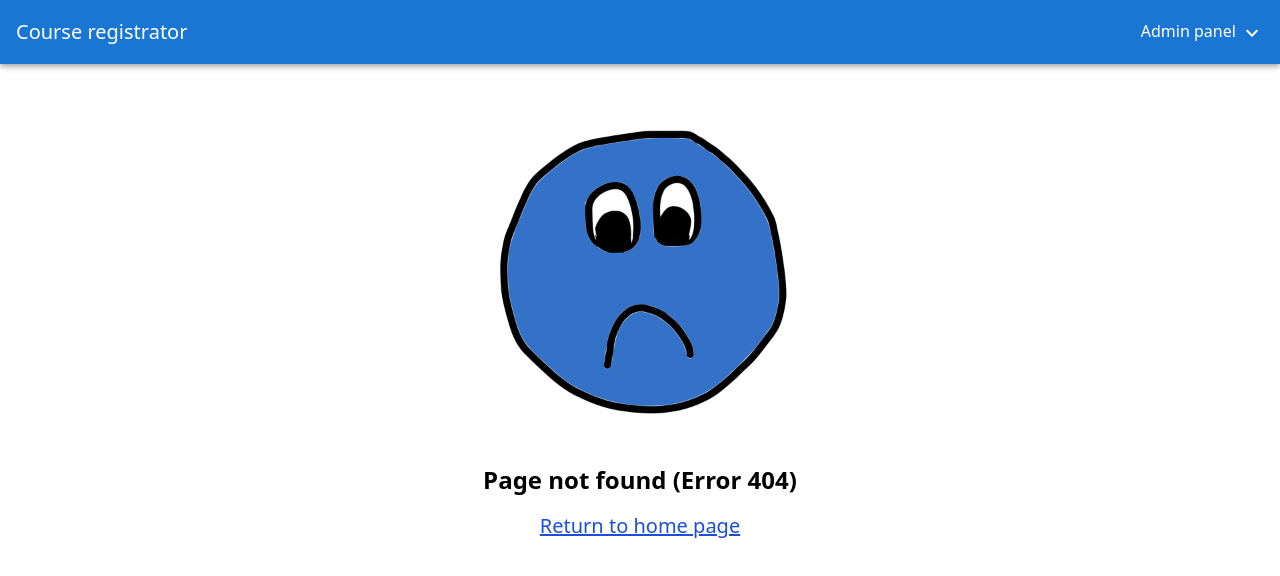
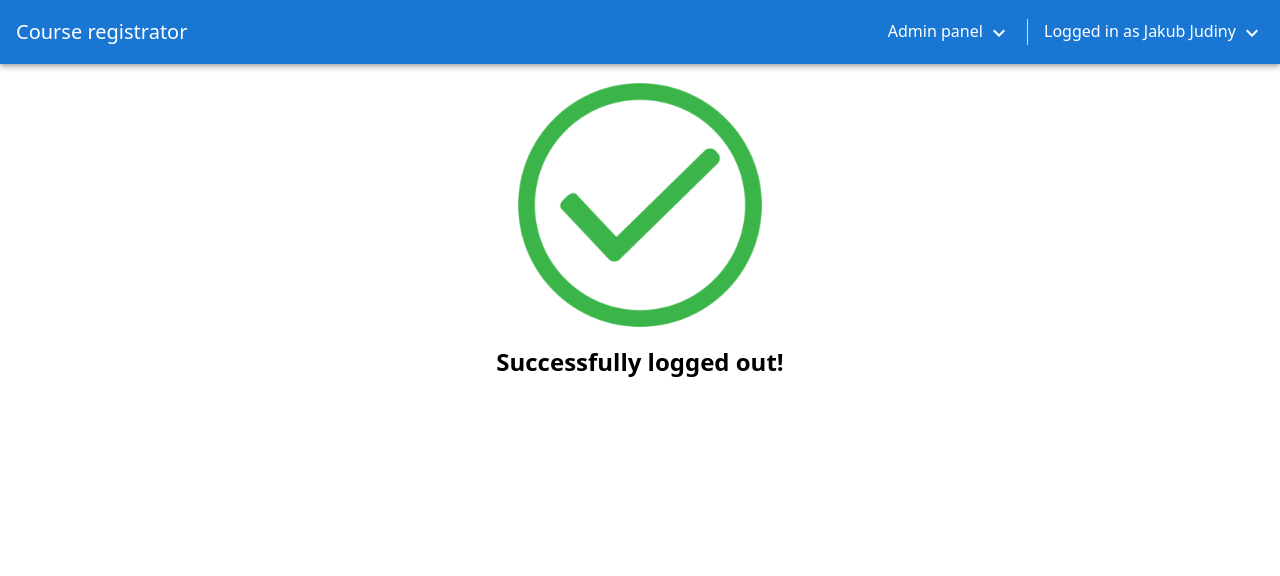
Before and after one commit to TheRikej/courses-registrator, a React (Vite) app in the folder application/: page /logout in a window 1280 px wide. Before the commit this address had no page. Shown: the top 576 px of the page. Built offline with nearby package versions, Linux system fonts and the light colour scheme.

Commit message:
feat: update header, add logout

```diff
--- a/application/src/App.tsx
+++ b/application/src/App.tsx
@@ -22,6 +22,7 @@ import User from "./pages/User";
 import DeleteUser from "./forms/DeleteUser";
 import RegisterForm from "./forms/RegisterForm";
 import LoginForm from "./forms/LoginForm";
+import Logout from "./components/Logout";
 
 function App() {
   return (
@@ -60,6 +61,7 @@ function App() {
                   <Route path="/users/:id/delete" element={<DeleteUser/>} />
 
                   <Route path="/login" element={<LoginForm />} />
+                  <Route path="/logout" element={<Logout />} />
                   <Route path="/register" element={<RegisterForm />} />
 
                   <Route path='*' element={<NotFound />}/>
--- a/application/src/components/Header.tsx
+++ b/application/src/components/Header.tsx
@@ -1,4 +1,4 @@
-import { ExpandMore } from '@mui/icons-material';
+import {ExpandMore, Logout} from '@mui/icons-material';
 
 import {
     AppBar,
@@ -8,16 +8,20 @@ import {
 import React from 'react';
 import {Link} from "react-router-dom";
 
-//TODO: link to / (main page - list of courses) when clicked on "Course registrator"
-//TODO 2: add "logged in as ..." to the right of the panel
 export default function Header() {
+    //TODO: get from auth
+    const name = "Jakub Judiny";
+    const id = 4354;
 
     return (
         <AppBar position="static">
             <Toolbar disableGutters sx={{ justifyContent: 'space-between' }}>
-                <Link to="/" className="text-base lg:text-xl m-2 lg:mx-4">Course registrator</Link>
-                <div className="dropdown">
-                    <div className="m-2 lg:mx-4">
+                <Link to="/" className="hidden lg:block text-sm lg:text-xl mx-1 lg:my-auto lg:mx-4">
+                    Course registrator
+                </Link>
+                <div className="flex flex-row-reverse lg:flex-row space-between w-full lg:w-auto">
+                    <div className="dropdown admin-only">
+                        <div className="mx-2 my-auto lg:mx-4">
                             <button id="admin_panel-button" color="inherit" className="dropbtn">
                                 Admin panel <ExpandMore />
                             </button>
@@ -28,6 +32,21 @@ export default function Header() {
                             <Link to="/faculties/">Faculties</Link>
                         </div>
                     </div>
+                    <div className="vl"></div>
+                    <div className="mr-auto ml-2 my-auto lg:mx-1 text-sm lg:text-base">
+                        <div className="dropdown">
+                            <div className="mx-2 my-auto lg:mx-3">
+                                <button id="admin_panel-button" color="inherit" className="dropbtn">
+                                    Logged in as {name} <ExpandMore />
+                                </button>
+                            </div>
+                            <div className="dropdown-content">
+                                <Link to={"/users/" + id + "/show"}>My profile</Link>
+                                <Link to="/logout/"><Logout/> Log out</Link>
+                            </div>
+                        </div>
+                    </div>
+                </div>
             </Toolbar>
         </AppBar>
     );
--- /dev/null
+++ b/application/src/components/Logout.tsx
@@ -0,0 +1,15 @@
+import React  from 'react';
+
+// Image source:
+export default function Logout() {
+    //TODO: logout user
+
+    return (
+        <div className="flex flex-col items-center mx-4 max-w-2xl">
+            <img src="/assets/success.png" alt="warning" width={250} className="my-4"/>
+            <p className="text-center text-2xl font-bold mb-2">
+                Successfully logged out!
+            </p>
+        </div>
+    );
+}
--- a/application/src/index.css
+++ b/application/src/index.css
@@ -13,14 +13,8 @@
     width: 29.5rem;
 }
 
-@media only screen and (max-width: 640px) {
-    .extra-wide {
-        width: 100%;
-    }
-
-    .textboxWide {
-        width: 100%;
-    }
+.vl {
+    border-left: 1.5px solid rgba(234, 227, 227, 0.92);
 }
 
 /* SOURCE: https://www.w3schools.com/css/css_dropdowns.asp */
@@ -37,7 +31,7 @@
     display: none;
     position: absolute;
     background-color: #1976d2;
-    min-width: 160px;
+    min-width: 180px;
     box-shadow: 0px 8px 16px 0px rgba(0,0,0,0.2);
     z-index: 1;
 }
@@ -57,3 +51,22 @@
 .dropdown:hover .dropdown-content {
     display: block;
 }
+
+@media only screen and (max-width: 640px) {
+    .extra-wide {
+        width: 100%;
+    }
+
+    .textboxWide {
+        width: 100%;
+    }
+
+    .dropbtn {
+        font-size: 0.875rem;
+        line-height: 1.25rem;
+    }
+
+    .vl {
+        display: none;
+    }
+}
```
Also changed, not shown: application/assets/success.png (added). Lines whose indentation alone changed are shown as unchanged.
